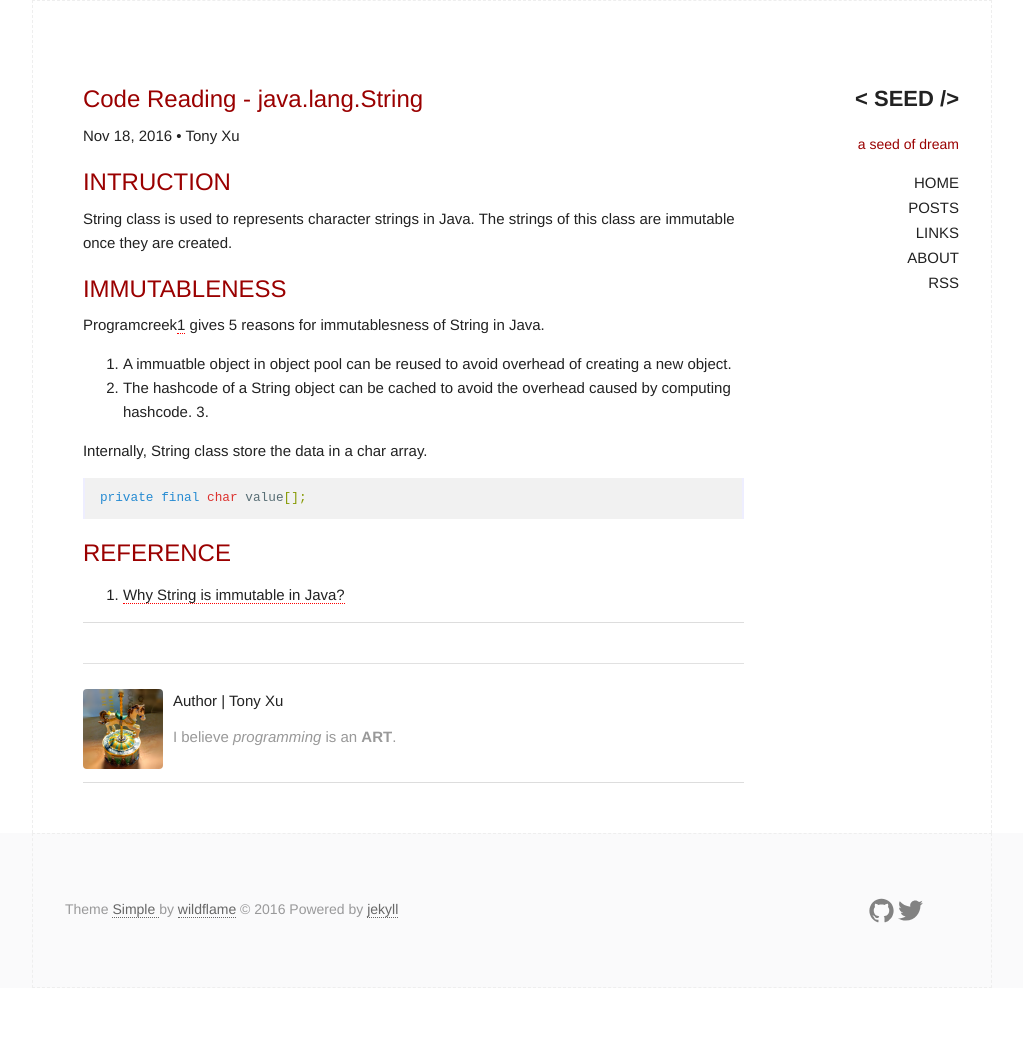
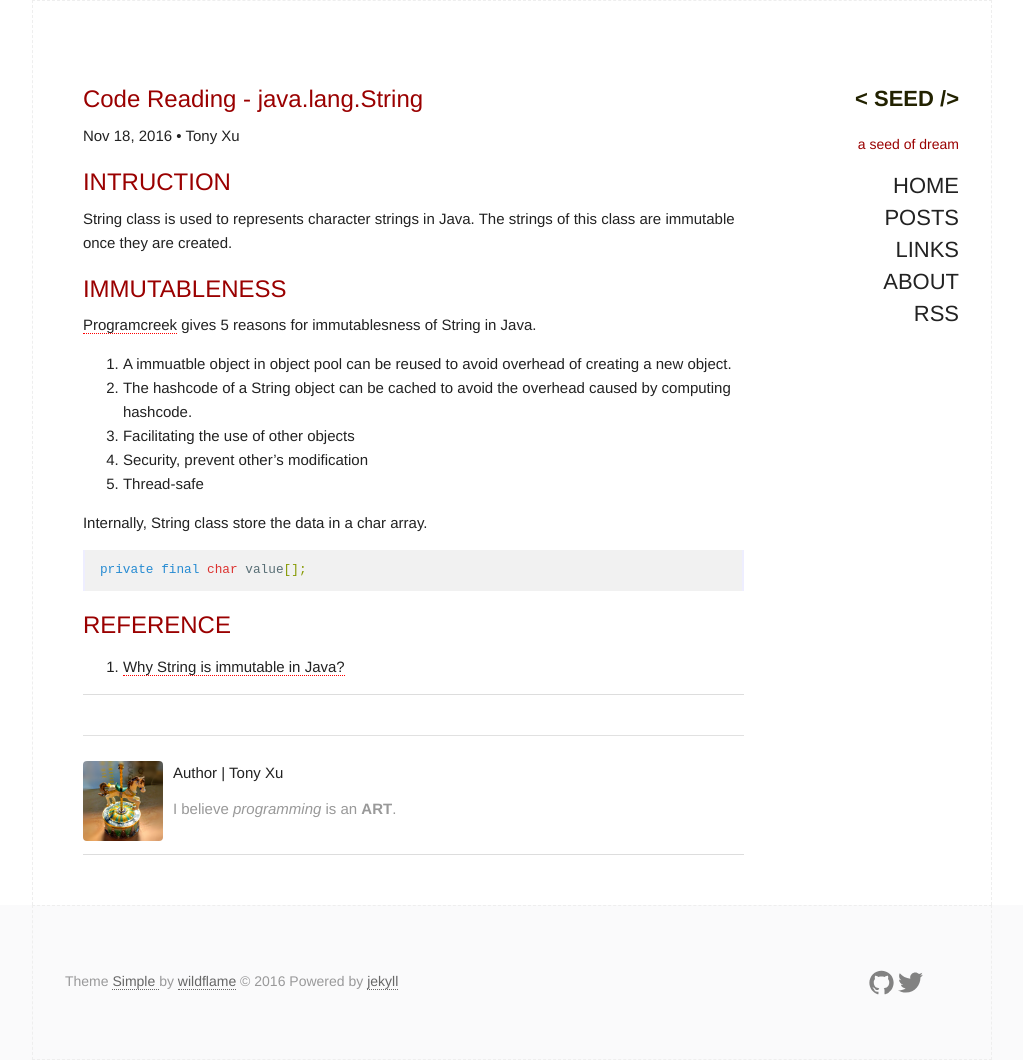
Before and after one commit to Tonyxu82/tonyxu82.github.io, a Jekyll site: the page built from _posts/2016-11-18-Code-Reading-java.lang.String.md, in a window 1280 px wide. Shown: the whole page, without its empty margins (128-1151 px from the left). Built offline with Jekyll 4.4.1, drawn with Linux system fonts in a browser that asks for light colours; comment, search, counter and statistics services are not loaded; before the commit the page ends 988 px from its top, so only the background shows below that.

Commit message:
update style and add new link

```diff
--- a/_posts/2016-11-18-Code-Reading-java.lang.String.md
+++ b/_posts/2016-11-18-Code-Reading-java.lang.String.md
@@ -12,10 +12,13 @@ String class is used to represents character strings in Java. The strings of thi
 
 # IMMUTABLENESS
 
-Programcreek[1](http://www.programcreek.com/2013/04/why-string-is-immutable-in-java/) gives 5 reasons  for immutablesness of String in Java.
+[Programcreek](http://www.programcreek.com/2013/04/why-string-is-immutable-in-java/) gives 5 reasons  for immutablesness of String in Java.
+
 1. A immuatble object in object pool can be reused to avoid overhead of creating a new object.
 2. The hashcode of a String object can be cached to avoid the overhead caused by computing hashcode.
-3.
+3. Facilitating the use of other objects
+4. Security, prevent other's modification
+5. Thread-safe
 
 Internally, String class store the data in a char array.
 
--- a/_sass/_layout.scss
+++ b/_sass/_layout.scss
@@ -1,27 +1,28 @@
 /* layout */
-html,.container {
-  position:relative;
-  min-height:100%;
+.container,
+html {
+    position: relative;
+    min-height: 100%;
 }
 
 body {
-  min-height:100%;
-  height:auto;
+    min-height: 100%;
+    height: auto;
 }
 
 .page-content {
-    min-height:100%;
+    min-height: 100%;
     box-sizing: border-box;
-    height:auto;
-    padding-bottom: 140px;/*等于或略大于footer的高度*/
+    height: auto;
+    padding-bottom: 140px;
+    /*等于或略大于footer的高度*/
 }
 
 .site-footer {
     position: absolute;
     bottom: 0;
-  padding-bottom: 0rem;
-  width:100%;
-
+    padding-bottom: 0;
+    width: 100%;
     /* footer style */
     color: #99999a;
     background-color: #FAFAFB;
@@ -29,20 +30,18 @@ body {
     .left {
         a {
             color: #666;
-      border-bottom:1px dotted;
-      text-decoration:none;
+            border-bottom: 1px dotted;
+            text-decoration: none;
         }
+
         a:hover {
-      color:red;
-      border-bottom:1px dotted;
+            color: red;
+            border-bottom: 1px dotted;
         }
     }
 }
-
-
 /* Effects
 —————————————————————————————————————————————————— */
-
 .blinking_underscore {
     -webkit-animation: blinking_underscore_frame 1.5s infinite ease;
     -moz-animation: blinking_underscore_frame 1.5s infinite ease;
@@ -52,22 +51,24 @@ body {
 }
 
 .logo {
-  margin-bottom:12.5px;
-  font-weight:$font-weight-bold;
+    margin-bottom: 10.5px;
+    font-weight: $font-weight-bold;
 }
+
 .logo a {
-  -webkit-transition:.4s;
-  transition:.4s;
+    -webkit-transition: 0.4s;
+    transition: 0.4s;
+    color: #220
 }
 
 .logo a:hover {
-  color:#222;
-  background-image:-webkit-linear-gradient(bottom,#222,#222);
-  background-image:linear-gradient(to top,#222,#222);
-  text-shadow:-1px -1px 0 #FDFDFD,1px -1px 0 #FDFDFD,-1px 1px 0 #FDFDFD,1px 1px 0 #FDFDFD;
-  background-repeat:repeat-x;
-  background-size:2px 2px;
-  background-position:0 96%
+    color: #222;
+    background-image: -webkit-linear-gradient(bottom,#222,#222);
+    background-image: linear-gradient(to top,#222,#222);
+    text-shadow: -1px -1px 0 #FDFDFD,1px -1px 0 #FDFDFD,-1px 1px 0 #FDFDFD,1px 1px 0 #FDFDFD;
+    background-repeat: repeat-x;
+    background-size: 2px 2px;
+    background-position: 0 96%;
 }
 
 .nav {
@@ -77,14 +78,13 @@ body {
         color: $text-color;
         line-height: 1.0;
         display: block;
-    padding: 5px 0px 0px 0px;
-
+        padding: 5px 0 0;
 
         li {
-      font-size:1.5rem;
-      list-style:none;
-      font-weight: 100;
-      margin-bottom:1rem;
+            font-size: 2.2rem;
+            list-style: none;
+            font-weight: 50;
+            margin-bottom: 1rem;
         }
 
         a:active {
@@ -92,61 +92,59 @@ body {
         }
     }
 }
-
 /* site-nav */
-
 @include media-query($on-laptop) {
     .site-nav {
-
         /* flex box */
-    display: -webkit-box; /* Chrome 4+, Safari 3.1, iOS Safari 3.2+ */
-    display: -moz-box; /* Firefox 17- */
-    display: -webkit-flex; /* Chrome 21+, Safari 6.1+, iOS Safari 7+, Opera 15/16 */
-    display: -moz-flex; /* Firefox 18+ */
-    display: -ms-flexbox; /* IE 10 */
-    display: flex; /* Chrome 29+, Firefox 22+, IE 11+, Opera 12.1/17/18, Android 4.4+ */// Import partials from `sass_dir` (defaults to `_sass`)
+        display: -webkit-box;
+        /* Chrome 4+, Safari 3.1, iOS Safari 3.2+ */
+        display: -moz-box;
+        /* Firefox 17- */
+        display: -webkit-flex;
+        /* Chrome 21+, Safari 6.1+, iOS Safari 7+, Opera 15/16 */
+        display: -moz-flex;
+        /* Firefox 18+ */
+        display: -ms-flexbox;
+        /* IE 10 */
+        display: flex; /* Chrome 29+, Firefox 22+, IE 11+, Opera 12.1/17/18, Android 4.4+ */
+        // Import partials from `sass_dir` (defaults to `_sass`)
         opacity: 0;
         height: 0;
-    -webkit-transition: all .4s;
-    transition: all .4s;
-
+        -webkit-transition: all 0.4s;
+        transition: all 0.4s;
         -webkit-justify-content: center;
-    justify-content:center;
-
+        justify-content: center;
         @include media-query($on-laptop) {
-      border-top:1px solid #ddd;
-      border-bottom:1px solid #ddd;
+            border-top: 1px solid #ddd;
+            border-bottom: 1px solid #ddd;
         }
     }
 
     #menu-toggle:checked+.site-nav {
         opacity: 1;
         height: auto;
-    margin-bottom:-25px;
+        margin-bottom: -25px;
     }
 }
 
 input#menu-toggle {
-  display:none;
+    display: none;
 }
 
 .nav .menu-icon {
-  display:none;
-  position:absolute;
-  right:5%;
-
+    display: none;
+    position: absolute;
+    right: 5%;
     @include media-query($on-laptop) {
         top: 67px;
-
         @include media-query(400px) {
             top: 13px;
         }
-
         display: block;
-    text-align: center;
+        text-align: left;
 
         &:hover {
-      >svg {
+            > svg {
                 path {
                     fill: $grey-color;
                 }
@@ -157,22 +155,23 @@ input#menu-toggle {
             width: 18px;
             height: 15px;
 
-
             path {
                 fill: $grey-color-dark;
-  } } }
+            }
+        }
+    }
 }
 
-
 .site-header {
-  text-align:right;
+    text-align: right;
     color: #99999a;
-  @include media-query($on-laptop){
+    @include media-query($on-laptop) {
         text-align: center;
         margin-bottom: 80px;
     }
+
     nav a {
-    font-weight:400;
+        font-weight: 400;
     }
 }
 
@@ -180,106 +179,89 @@ input#menu-toggle {
     @extend .dont-break-out;
 }
 
-.post_card{
+.post_card {
     //padding: 15px 1em 0em 1em;
     //box-shadow: 1px 1px 5px #AAA;
 }
 
-.post-list {
-
-}
+.post-list {}
 
 .post_header {
-  margin-bottom:1rem;
+    margin-bottom: 1rem;
 }
 
 .post_title {
-  margin-bottom:0.5rem;
+    font-size: 28px;
+    margin-bottom: 1rem;
 }
 
 .post_date {
-  color:#888;
-  font-size:1.4rem;
+    color: #888;
+    font-size: 1.4rem;
 }
 
 p.readmore {
-  text-align:right;
+    text-align: right;
 }
 
 .post_meta {
     .author_meta {
         img {
-      height:24px;
-      width:24px;
+            height: 24px;
+            width: 24px;
         }
     }
 }
 
-.post_archive {
+.post_archive {}
 
+.article_meta {}
+
+.article-content a {
+    border-bottom: 1px dotted red;
+    text-decoration: none;
 }
 
-.article_meta {
-
-}
-
-.article-content a {
-  border-bottom:1px dotted red;
-  text-decoration:none;
-}
 .article-content a:hover {
-  color:red;
-  border-bottom:1px dotted red;
+    color: red;
+    border-bottom: 1px dotted red;
 }
 
 .article-footer {
-
-  padding:2rem 0;
-  border-top:1px solid #ddd;
-  border-bottom:1px solid #ddd;
+    padding: 2rem 0;
+    border-top: 1px solid #ddd;
+    border-bottom: 1px solid #ddd;
 
     .share {
-    text-align:center;
+        text-align: center;
     }
 
     .share-link {
-    text-decoration:underline;
-    margin-left:8px;
+        text-decoration: underline;
+        margin-left: 8px;
+    }
 }
 
-}
+.article_share {}
 
-.article_share {
+.article_share .location {}
 
-}
+.artilce-prev {}
 
-.article_share .location {
-
-}
-
-.artilce-prev {
-
-}
-
-.article-next {
-
-}
-
+.article-next {}
 /* author info */
-
-
 .author {
     @media (max-width: $on-laptop) {
-    display:inline-block;
-    text-align:center;
+        display: inline-block;
+        text-align: center;
     }
 }
 
 .authorimage {
     @media (min-width: $on-laptop+1) {
-    float:left;
+        float: left;
     }
-  display:inline-block;
+    display: inline-block;
     width: 80px;
     height: 80px;
     border-radius: 5%;
@@ -291,37 +273,28 @@ p.readmore {
 
 .authorinfo {
     .bio {
-    color:#999;
+        color: #999;
     }
 }
-
-
-
 /* footer */
-
 .footer {
-  float:left;
+    float: left;
 }
 
 .left {
-  text-align:center;
-
+    text-align: center;
     @media (min-width: $on-laptop) {
-    text-align:left;
+        text-align: left;
     }
 }
 
 .right {
-  text-align:center;
-
+    text-align: center;
     @media (min-width: $on-laptop) {
-    text-align:right;
+        text-align: right;
     }
-
 }
-
 /* icon */
-
 .icon {
     vertical-align: bottom;
 }
@@ -330,22 +303,22 @@ body.custom-background {
     background-image: url('/images/background.png');
     background-repeat: repeat;
     background-position: top left;
-  background-attachment: scroll; }
-
+    background-attachment: scroll;
+}
 /* Archive page */
-
 .archive_list {
-  margin-left:5%;
-  width:90%;
-  margin-bottom:3rem;
+    margin-left: 5%;
+    width: 90%;
+    margin-bottom: 3rem;
 }
 
 .category-name {
-  padding-top:20px;
-  text-transform:lowercase;
-  font-variant:small-caps;
+    padding-top: 20px;
+    text-transform: lowercase;
+    font-variant: small-caps;
+
     h2 {
-   letter-spacing:0;
+        letter-spacing: 0;
         border-bottom: 1px solid #ddd;
     }
 }
@@ -354,25 +327,19 @@ div.post_title span.date {
     font-size: 80%;
     color: $grey-color;
 }
-
 /* Pagination */
-
-
 .pagination {
-  width:50%;
+    width: 50%;
 }
 
-.pagination.older-post{
+.pagination.older-post {
     float: right;
     text-align: right;
 }
-
 /* others */
-
-.small-font{
-  font-size:$small-font-size;
+.small-font {
+    font-size: $small-font-size;
 }
-
 /* Media Queries
 –––––––––––––––––––––––––––––––––––––––––––––––––– */
 /*
@@ -381,67 +348,57 @@ near the relevant code. For example, if you wanted to change the styles for butt
 on small devices, paste the mobile query code up in the buttons section and style it
 there.
 */
-
 /* Larger than mobile */
 @media (min-width: 400px) {}
-
 /* Larger than phablet (also point when grid becomes active) */
-@media (min-width: 550px) {
-}
-
+@media (min-width: 550px) {}
 /* Larger than tablet */
 @media (min-width: 750px) {}
-
 /* Larger than desktop */
 @media (min-width: 1000px) {}
-
 /* Larger than Desktop HD */
 @media (min-width: 1200px) {}
-
 /* Smaller than tablet */
 @media (max-width: 750px) {}
-
 /* Smaller than tablet */
 @media (max-width: 550px) {}
-
-
 /* ------------------------------------
  * frames
  * ------------------------------------ */
-
 @keyframes "blinking_underscore_frame" {
     0% {
-    -ms-filter: "progid:DXImageTransform.Microsoft.Alpha(Opacity=0)";
-   	filter: alpha(opacity=0);
-   	opacity: 0;
- }
- 50% {
-    -ms-filter: "progid:DXImageTransform.Microsoft.Alpha(Opacity=100)";
-   	filter: alpha(opacity=100);
-   	opacity: 1;
- }
- 100% {
-    -ms-filter: "progid:DXImageTransform.Microsoft.Alpha(Opacity=0)";
+        -ms-filter:  "progid:DXImageTransform.Microsoft.Alpha(Opacity=0)";
         filter: alpha(opacity=0);
         opacity: 0;
     }
 
+    50% {
+        -ms-filter:  "progid:DXImageTransform.Microsoft.Alpha(Opacity=100)";
+        filter: alpha(opacity=100);
+        opacity: 1;
     }
 
+    100% {
+        -ms-filter:  "progid:DXImageTransform.Microsoft.Alpha(Opacity=0)";
+        filter: alpha(opacity=0);
+        opacity: 0;
+    }
+}
 @-moz-keyframes blinking_underscore_frame {
     0% {
         filter: alpha(opacity=0);
         opacity: 0;
     }
+
     50% {
         filter: alpha(opacity=100);
         opacity: 1;
     }
+
     100% {
         filter: alpha(opacity=0);
         opacity: 0;
     }
-
 }
 
 @-webkit-keyframes "blinking_underscore_frame" {
@@ -449,30 +406,33 @@ there.
         filter: alpha(opacity=0);
         opacity: 0;
     }
+
     50% {
         filter: alpha(opacity=100);
         opacity: 1;
     }
+
     100% {
         filter: alpha(opacity=0);
         opacity: 0;
     }
-
 }
 
 @-ms-keyframes "blinking_underscore_frame" {
     0% {
-   -ms-filter: "progid:DXImageTransform.Microsoft.Alpha(Opacity=0)";
+        -ms-filter:  "progid:DXImageTransform.Microsoft.Alpha(Opacity=0)";
         filter: alpha(opacity=0);
         opacity: 0;
     }
+
     50% {
-   -ms-filter: "progid:DXImageTransform.Microsoft.Alpha(Opacity=100)";
+        -ms-filter:  "progid:DXImageTransform.Microsoft.Alpha(Opacity=100)";
         filter: alpha(opacity=100);
         opacity: 1;
     }
+
     100% {
-   -ms-filter: "progid:DXImageTransform.Microsoft.Alpha(Opacity=0)";
+        -ms-filter:  "progid:DXImageTransform.Microsoft.Alpha(Opacity=0)";
         filter: alpha(opacity=0);
         opacity: 0;
     }
@@ -483,10 +443,12 @@ there.
         filter: alpha(opacity=0);
         opacity: 0;
     }
+
     50% {
         filter: alpha(opacity=100);
         opacity: 1;
     }
+
     100% {
         filter: alpha(opacity=0);
         opacity: 0;
```
Also changed, not shown: links.md (+2 -0 lines). Lines whose indentation alone changed are shown as unchanged.
